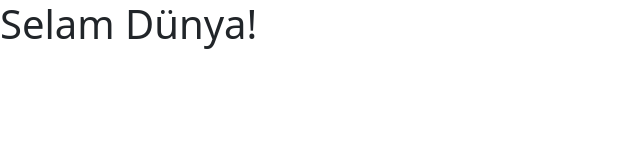
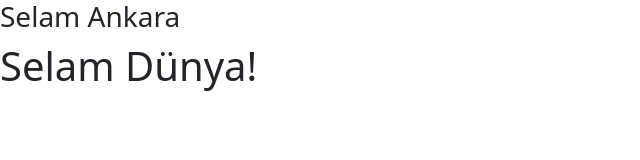
Before and after one commit to Alhbir/website2, a plain HTML site: page index2.html in a window 1280 px wide. Shown: the whole page, without its empty margins (0-640 px from the left). Drawn offline with nearby package versions, Linux system fonts and the light colour scheme.

Commit message:
index2 de Türkiye'ye selam

```diff
--- a/index2.html
+++ b/index2.html
@@ -9,6 +9,7 @@
     <link href="https://cdn.jsdelivr.net/npm/bootstrap@5.0.2/dist/css/bootstrap.min.css" rel="stylesheet" integrity="sha384-EVSTQN3/azprG1Anm3QDgpJLIm9Nao0Yz1ztcQTwFspd3yD65VohhpuuCOmLASjC" crossorigin="anonymous">
 
     <title>Selam Dünya!</title>
+    <h3>Selam Ankara</h3>
   </head>
   <body>
     <h1>Selam Dünya!</h1>
```
